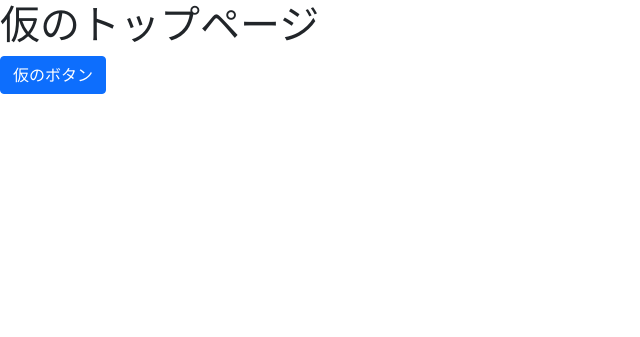
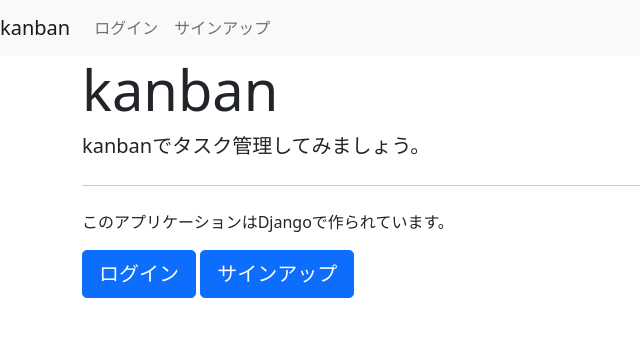
Before and after one commit to massive2351/todo-, a Django app: page /kanban/ in a window 1280 px wide. Shown: the top 337 px of the page, without its empty margins (0-640 px from the left). Run offline with Django 3.2, Linux system fonts and the light colour scheme.

Commit message:
トップページ作成

```diff
--- a/kanban/templates/kanban/index.html
+++ b/kanban/templates/kanban/index.html
@@ -11,14 +11,38 @@
     <title>kanban</title>
   </head>
   <body>
-    <h1>仮のトップページ</h1>
+    <header>
+      <nav class="navbar navbar-expand-lg navbar-light bg-light">
+        <a class="navbar-brand" href="{% url 'kanban:index' %}">kanban</a>
+        <button class="navbar-toggler" type="button" data-toggle="collapse" data-target="#navbarSupportedContent" aria-controls="navbarSupportedContent" aria-expanded="false" aria-label="Toggle navigation">
+          <span class="navbar-toggler-icon"></span>
+        </button>
+        <div class="collapse navbar-collapse" id="navbarSupportedContent">
+            <ul class="navbar-nav mr-auto">
+            </ul>
+            <ul class="navbar-nav">
+              <li class="nav-item">
+                <a class="nav-link" href="#">ログイン</a>
+              </li>
+              <li class="nav-item">
+                <a class="nav-link" href="#">サインアップ</a>
+              </li>
+            </ul>
+          </div>
+      </nav>
+    </header>
 
+    <main>
+      <div class="container">
+        <h1 class="display-4">kanban</h1>
+        <p class="lead">kanbanでタスク管理してみましょう。</p>
+        <hr class="my-4">
+        <p>このアプリケーションはDjangoで作られています。</p>
+        <a class="btn btn-primary btn-lg" href="#" role="button">ログイン</a>
+        <a class="btn btn-primary btn-lg" href="#" role="button">サインアップ</a>
+      </div>
+    </main>
 
-
-
-
-
-<button type="button" class="btn btn-primary">仮のボタン</button>
     <!-- Optional JavaScript; choose one of the two! -->
     <!-- Option 1: Bootstrap Bundle with Popper -->
     <script src="https://cdn.jsdelivr.net/npm/bootstrap@5.0.2/dist/js/bootstrap.bundle.min.js" integrity="sha384-MrcW6ZMFYlzcLA8Nl+NtUVF0sA7MsXsP1UyJoMp4YLEuNSfAP+JcXn/tWtIaxVXM" crossorigin="anonymous"></script>
```
